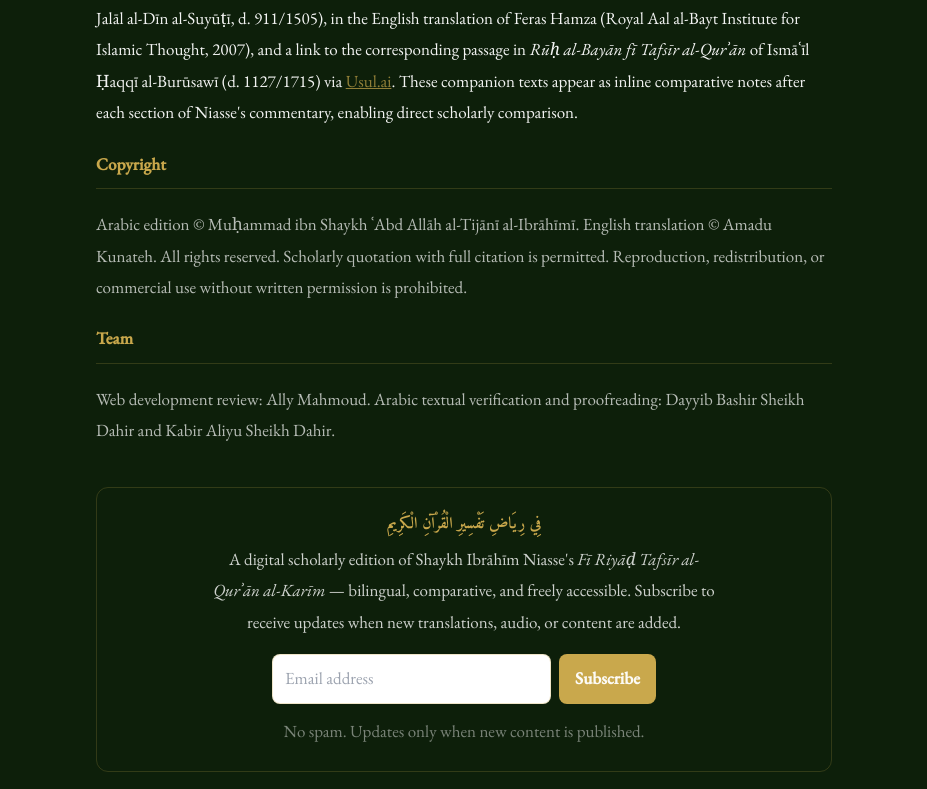
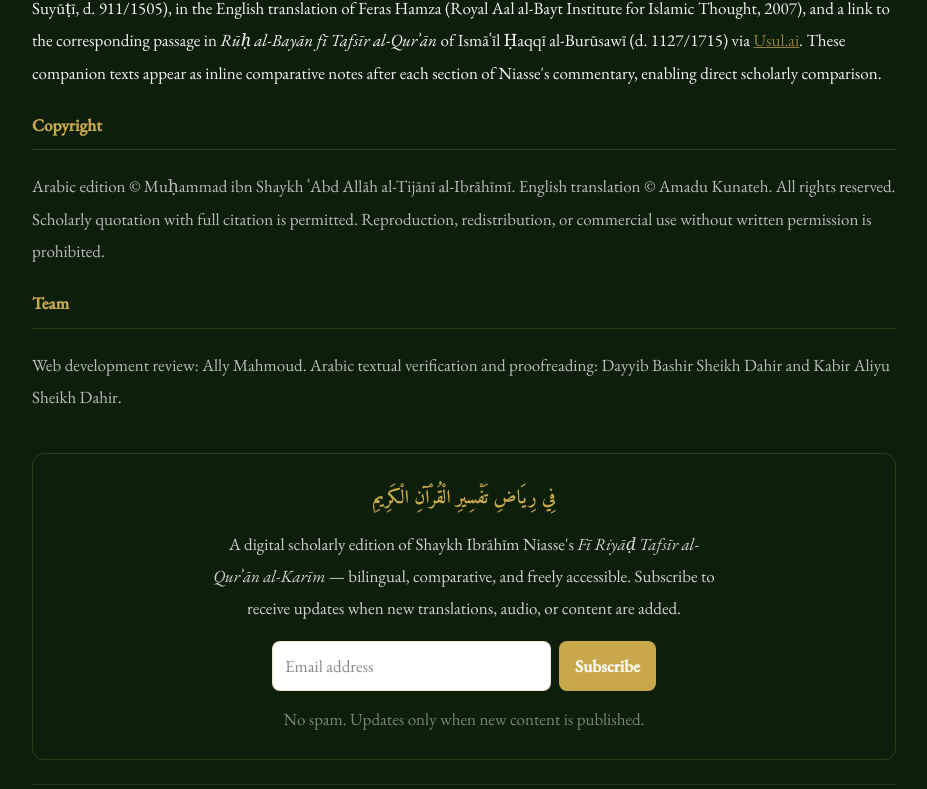
Before and after one commit to niassetafsir/niassetafsir-nextjs, a Next.js app: page /about in a window 1280 px wide. Shown: the part 1131-1920 px from the top of the page, without its empty margins (176-1103 px from the left). Built offline with nearby package versions, Linux system fonts and the light colour scheme.

Commit message:
Wider containers (max-w-5xl), larger fonts, fix email input dark text

```diff
--- a/src/app/about/page.tsx
+++ b/src/app/about/page.tsx
@@ -3,7 +3,7 @@ import SubscribeBar from '@/components/SubscribeBar';
 
 export default function AboutPage() {
   return (
-    <main className="max-w-3xl mx-auto px-4 pb-20 pt-6" dir="ltr">
+    <main className="max-w-4xl mx-auto px-4 pb-20 pt-6" dir="ltr">
       <div className="text-center pb-8 mb-8 border-b border-gold/20">
         <div className="font-english text-gold text-2xl font-semibold">About This Edition</div>
         <div className="font-english text-white/40 text-sm mt-2 italic">
--- a/src/app/bookmarks/page.tsx
+++ b/src/app/bookmarks/page.tsx
@@ -31,7 +31,7 @@ export default function BookmarksPage() {
   };
 
   return (
-    <main className="max-w-3xl mx-auto px-4 pb-20 pt-6" dir="ltr">
+    <main className="max-w-4xl mx-auto px-4 pb-20 pt-6" dir="ltr">
       <div className="flex items-center justify-between mb-8">
         <div>
           <h1 className="font-arabic text-gold text-2xl font-bold" dir="rtl">المحفوظات</h1>
--- a/src/app/get-involved/page.tsx
+++ b/src/app/get-involved/page.tsx
@@ -20,7 +20,7 @@ const ROLES = [
 
 export default function GetInvolvedPage() {
   return (
-    <main className="max-w-3xl mx-auto px-4 pb-20 pt-6" dir="ltr">
+    <main className="max-w-4xl mx-auto px-4 pb-20 pt-6" dir="ltr">
       <div className="text-center pb-8 mb-8 border-b border-gold/20">
         <div className="font-english text-gold text-2xl font-semibold">Get Involved</div>
         <div className="font-english text-white/50 text-sm mt-2 italic">
--- a/src/app/globals.css
+++ b/src/app/globals.css
@@ -331,3 +331,30 @@ body {
 [data-theme="light"] .font-english.text-white\/20 {
   color: #555555 !important;
 }
+
+/* ── Email input: always dark text ──────────────── */
+input[type="email"] {
+  color: #111111 !important;
+  background: #ffffff !important;
+}
+input[type="email"]::placeholder {
+  color: #888888 !important;
+}
+
+/* ── Wider content, larger reading fonts ─────────── */
+/* Usul.ai style: wider container, bigger text */
+.lesson-container {
+  max-width: 1100px !important;
+}
+
+/* Arabic tafsir text — larger, more readable */
+.font-arabic {
+  font-size: 19px !important;
+  line-height: 2.2 !important;
+}
+
+/* English body text — larger */
+.font-english {
+  font-size: 17px !important;
+  line-height: 1.9 !important;
+}
--- a/src/app/introduction/page.tsx
+++ b/src/app/introduction/page.tsx
@@ -2,7 +2,7 @@ import Link from 'next/link';
 
 export default function IntroductionPage() {
   return (
-    <main className="max-w-3xl mx-auto px-4 pb-20 pt-6" dir="ltr">
+    <main className="max-w-4xl mx-auto px-4 pb-20 pt-6" dir="ltr">
       <div className="text-center pb-8 mb-8 border-b border-gold/20">
         <div className="font-english text-gold text-2xl font-semibold italic">
           Translator&apos;s Introduction
--- a/src/app/lesson/[id]/page.tsx
+++ b/src/app/lesson/[id]/page.tsx
@@ -20,7 +20,7 @@ export default async function LessonPage({ params }: { params: { id: string } })
   const usulBaseUrl = 'https://usul.ai/t/ruh-bayan';
 
   return (
-    <main className="max-w-3xl mx-auto px-4 pb-20 pt-6">
+    <main className="max-w-5xl mx-auto px-6 pb-20 pt-6">
       {/* Work title */}
       <div className="text-center pb-5 mb-5 border-b border-gold/20">
         <div className="font-arabic text-gold font-bold text-xl" dir="rtl">
--- a/src/app/search/page.tsx
+++ b/src/app/search/page.tsx
@@ -85,7 +85,7 @@ export default function SearchPage() {
   });
 
   return (
-    <main className="max-w-3xl mx-auto px-4 pb-20 pt-6" dir="ltr">
+    <main className="max-w-4xl mx-auto px-4 pb-20 pt-6" dir="ltr">
       <div className="mb-8">
         <h1 className="font-arabic text-gold text-2xl font-bold mb-1 text-center" dir="rtl">
           البحث في التفسير
```
